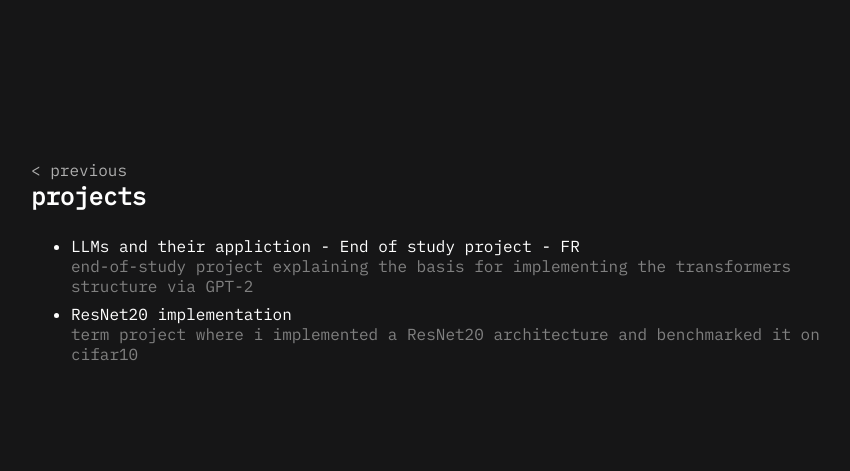
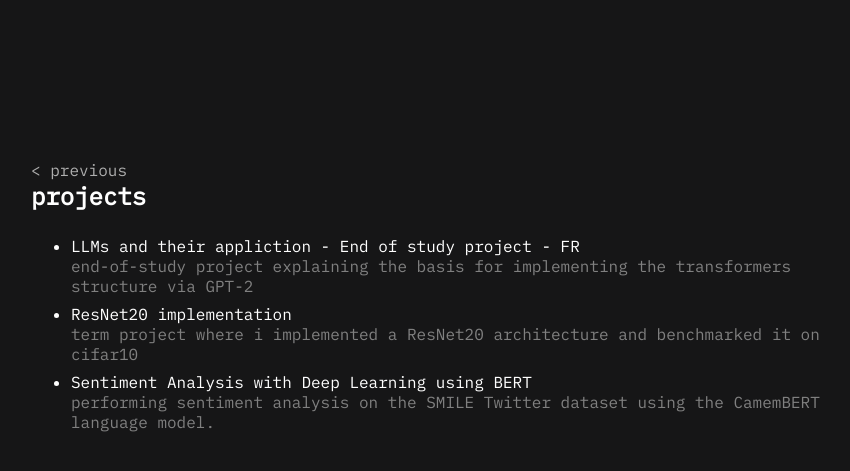
Before and after one commit to tayheau/tayheau.github.io, a Jekyll site: the page projects.html, which Jekyll copies as it is, in a window 1280 px wide. Shown: the top 471 px of the page, without its empty margins (209-1059 px from the left). Built offline with Jekyll 4.4.1, drawn with Linux system fonts in a browser that asks for light colours.

Commit message:
Update projects.html

```diff
--- a/projects.html
+++ b/projects.html
@@ -83,6 +83,12 @@
                             <span>term project where i implemented a ResNet20 architecture and benchmarked it on cifar10</span>
                         </div>
                     </li>
+                    <li>
+                        <div>
+                            <a href="https://github.com/tayheau/BERT_sentiment_analysis">Sentiment Analysis with Deep Learning using BERT</a>
+                            <span>performing sentiment analysis on the SMILE Twitter dataset using the CamemBERT language model.</span>
+                        </div>
+                    </li>
                 </ul>
             </div>
 
```
